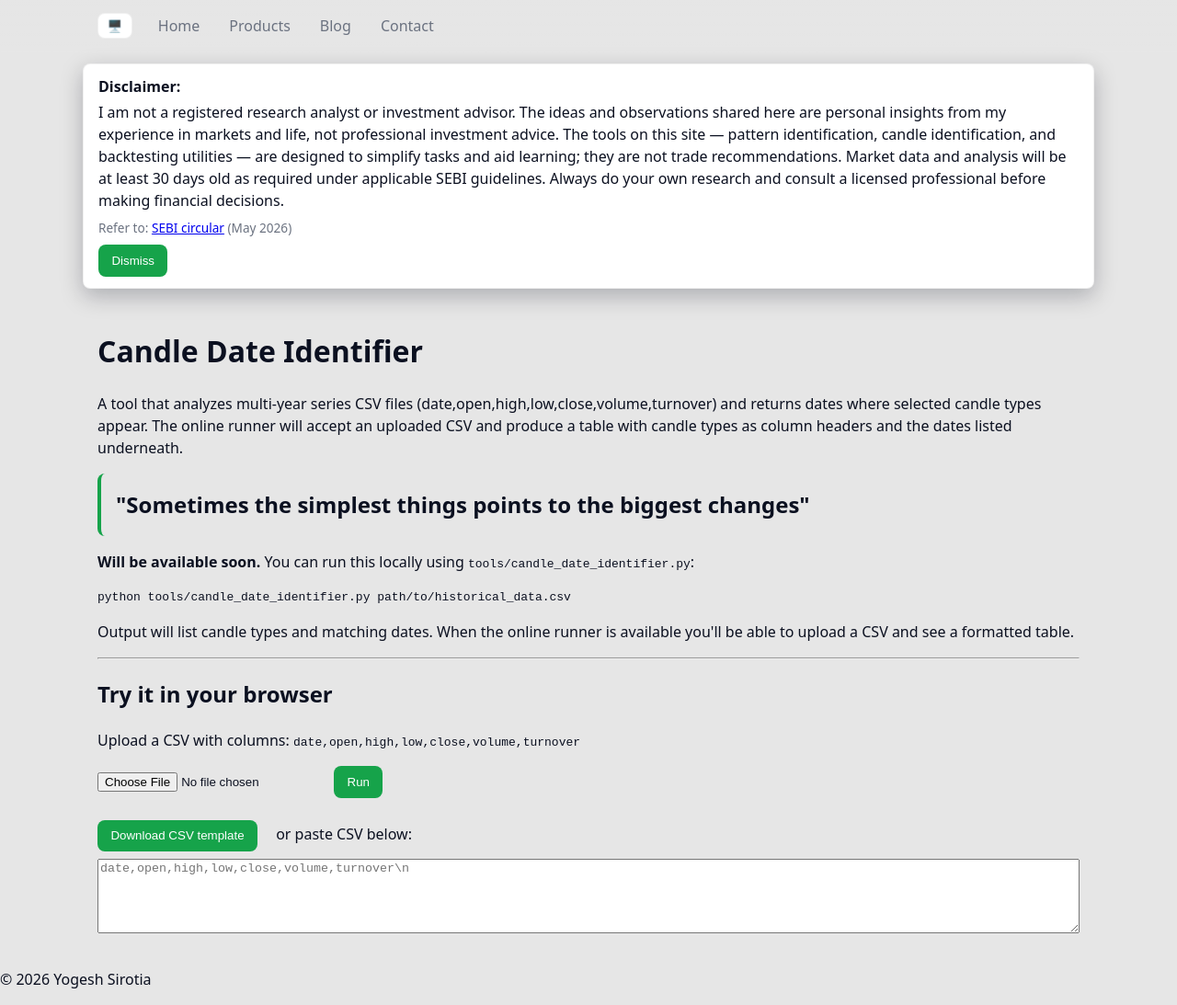
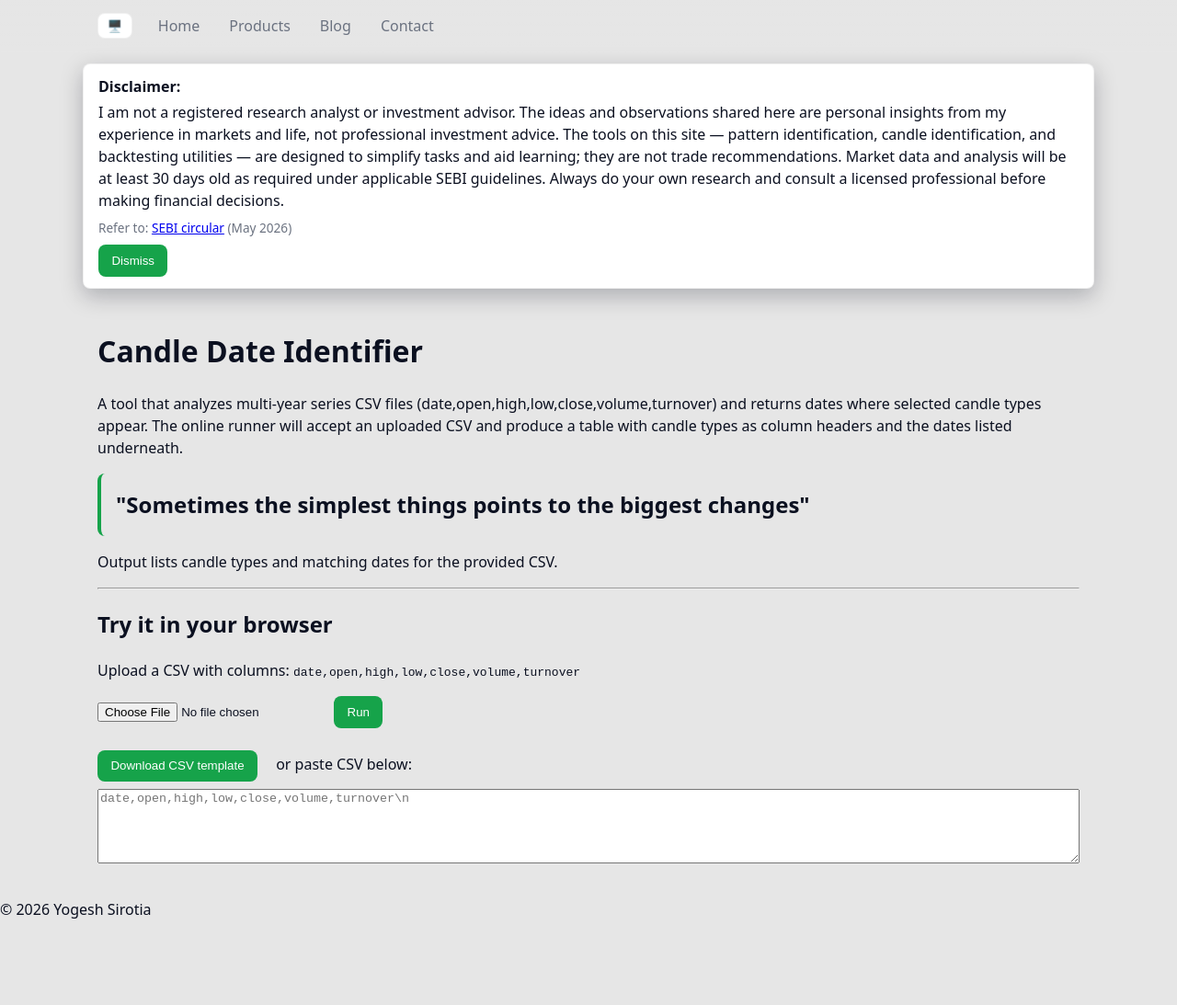
Before and after one commit to ysirotia2-maker/my-webpages, a Jekyll site: the page built from products/candle-date-identifier.md, in a window 1280 px wide and 1093 px high. Shown: the whole window at 92% size. Built offline with Jekyll 4.4.1, drawn with Linux system fonts in a browser that asks for light colours.

Commit message:
Fix featured excerpt length; update products list and remove placeholder language; add CSV upload utilities

```diff
--- a/index.html
+++ b/index.html
@@ -68,7 +68,7 @@ title: Home
   (function(){
     var posts = [
       {% for p in site.posts %}
-        { key: '{{ p.slug }}', title: '{{ p.title | escape }}', url: '{{ p.url }}', excerpt: '{{ p.excerpt | strip_html | strip_newlines | escape }}' }{% unless forloop.last %},{% endunless %}
+      { key: '{{ p.slug }}', title: '{{ p.title | escape }}', url: '{{ p.url }}', excerpt: '{{ p.excerpt | strip_html | strip_newlines | truncatewords: 30 | escape }}' }{% unless forloop.last %},{% endunless %}
       {% endfor %}
     ];
     if(!posts.length){ document.getElementById('featured-content').innerHTML = '<p>No posts yet.</p>'; return; }
--- a/products/candle-date-identifier.md
+++ b/products/candle-date-identifier.md
@@ -9,10 +9,7 @@ permalink: /products/candle-date-identifier/
 
 <blockquote class="hero-quote">"Sometimes the simplest things points to the biggest changes"</blockquote>
 
-<p><strong>Will be available soon.</strong> You can run this locally using <code>tools/candle_date_identifier.py</code>:</p>
-<pre><code>python tools/candle_date_identifier.py path/to/historical_data.csv</code></pre>
-
-<p>Output will list candle types and matching dates. When the online runner is available you'll be able to upload a CSV and see a formatted table.</p>
+<p>Output lists candle types and matching dates for the provided CSV.</p>
 
 <hr />
 <h2>Try it in your browser</h2>
```
Also changed, not shown: products/candle-identifier.md (+1 -1 lines), products/day-candle-identifier.md (+1 -4 lines), products/pattern-identifier.md (+1 -1 lines), products/stock-identifier.md (+1 -1 lines).
